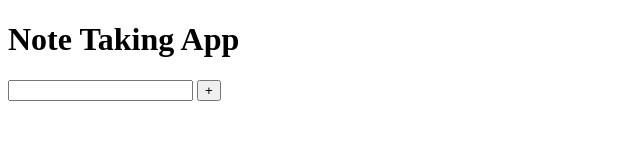
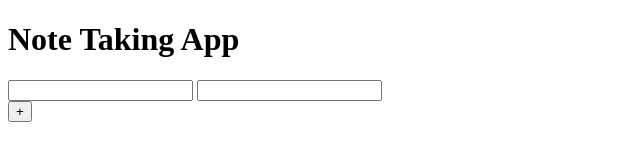
Before and after one commit to authdev7/note-taking-app, a plain HTML site: page index.html in a window 1280 px wide. Shown: the whole page, without its empty margins (0-640 px from the left). Drawn offline with Linux system fonts and the light colour scheme.

Commit message:
fix: replace input with div

```diff
--- a/index.html
+++ b/index.html
@@ -9,7 +9,10 @@
 <body>
     <div class="container">
         <h1>Note Taking App</h1>
-        <input type="text" name="new-note" id="new-note" />
+        <div id="new-note">
+            <input type="text" name="title" id="title"/>
+            <input type="text" name="note-text" id="note-text"/>
+        </div>
         <button id="create-btn" type="button">+</button>
         <div class="notes"></div>
         <script src="main.js"></script>
```
